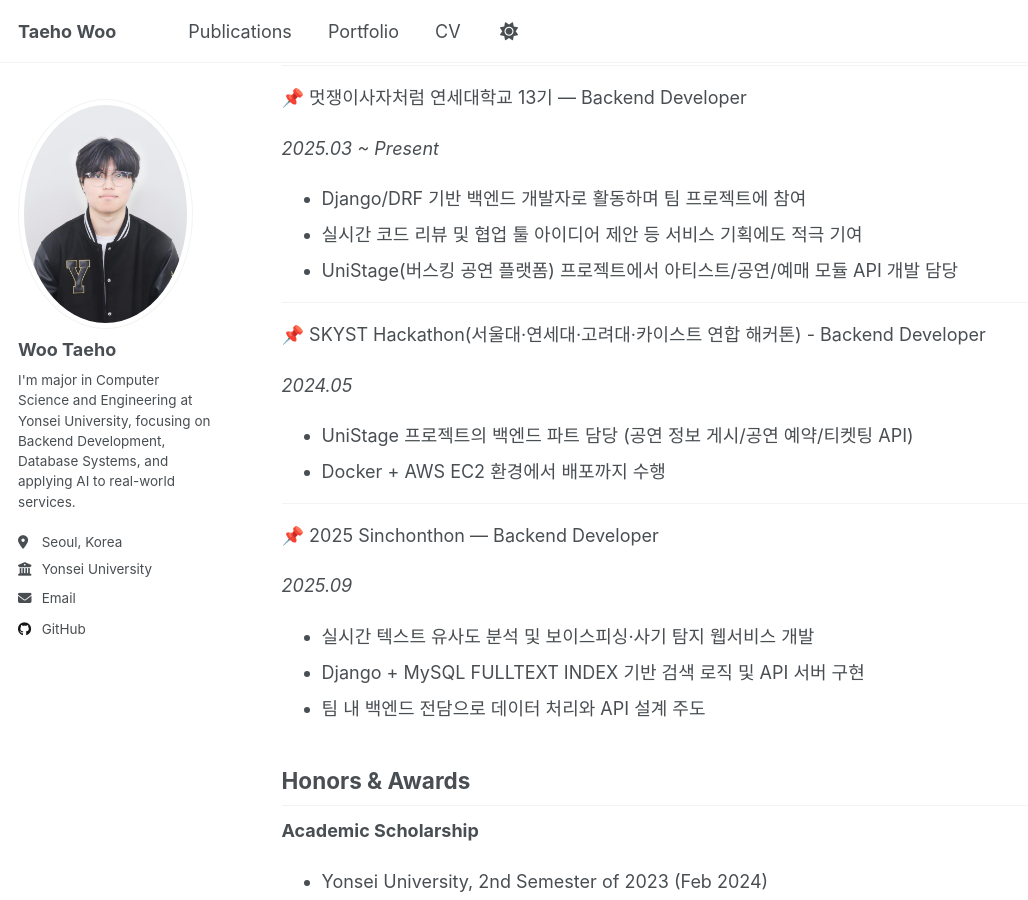
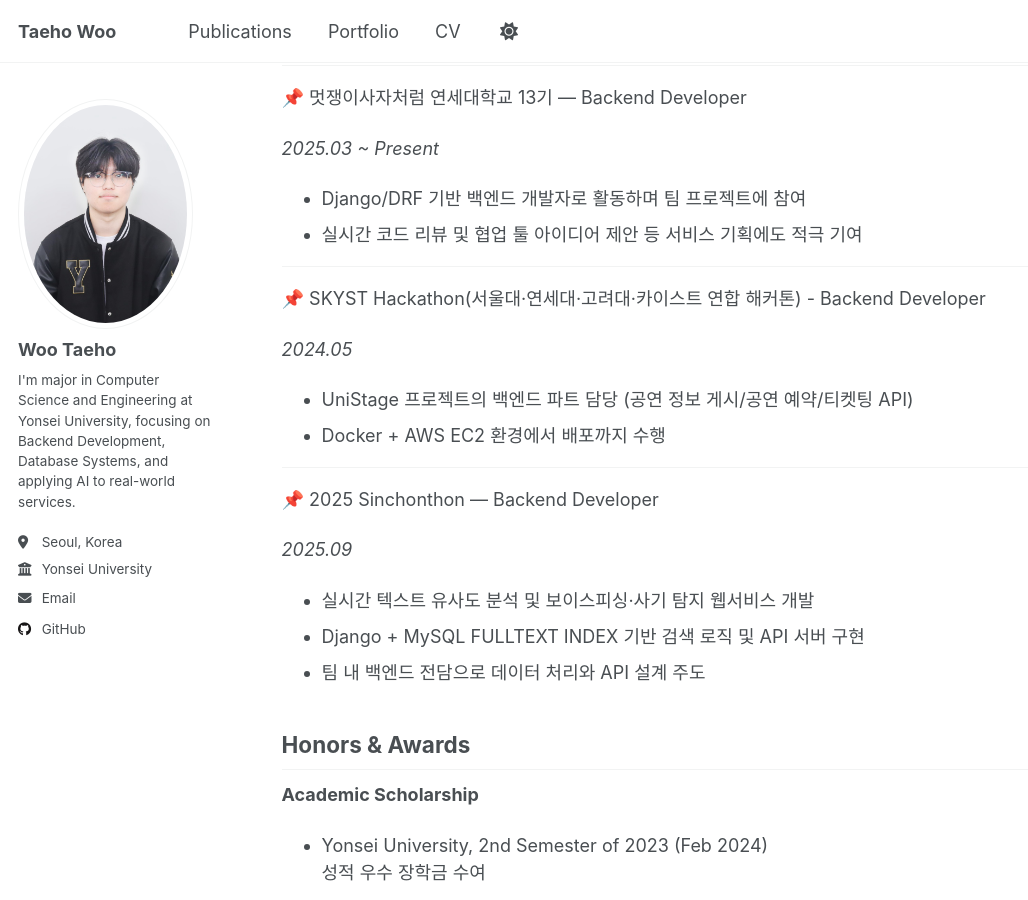
Before and after one commit to wooxogh/wooxogh.github.io, a Jekyll site: the page built from _pages/about.md, in a window 1280 px wide and 900 px high, scrolled down 551 px. Shown: the whole window, without its empty margins (0-1028 px from the left). Built offline with Jekyll 4.4.1, drawn with Linux system fonts in a browser that asks for light colours; a script that is not in the unit is left out.

Commit message:
elxpdlftnwjd

```diff
--- a/_pages/about.md
+++ b/_pages/about.md
@@ -25,7 +25,6 @@ Experiences
 *2025.03 ~ Present*
 - Django/DRF 기반 백엔드 개발자로 활동하며 팀 프로젝트에 참여
 - 실시간 코드 리뷰 및 협업 툴 아이디어 제안 등 서비스 기획에도 적극 기여
-- UniStage(버스킹 공연 플랫폼) 프로젝트에서 아티스트/공연/예매 모듈 API 개발 담당
 
 ------
 📌 SKYST Hackathon(서울대·연세대·고려대·카이스트 연합 해커톤) - Backend Developer
```
